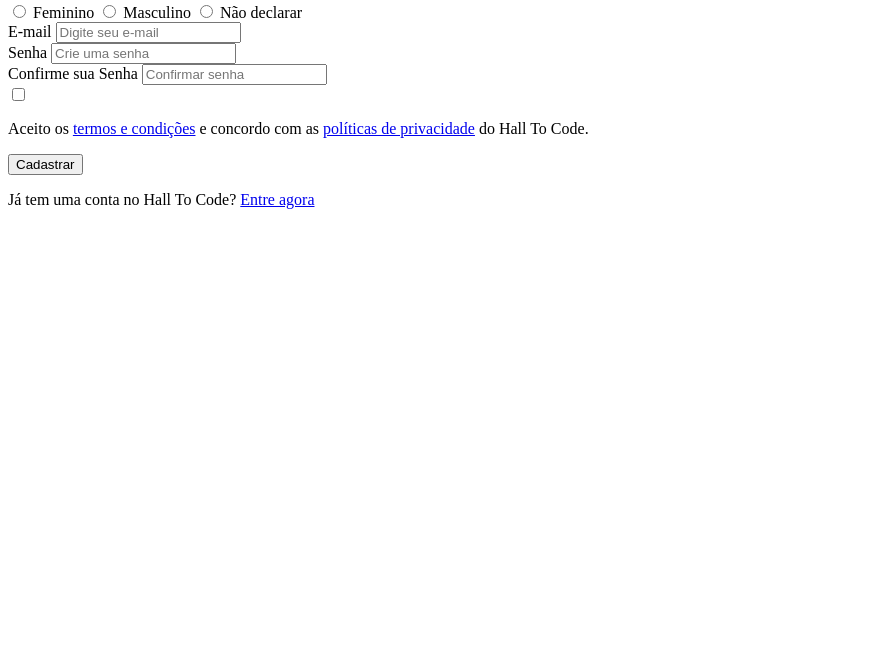
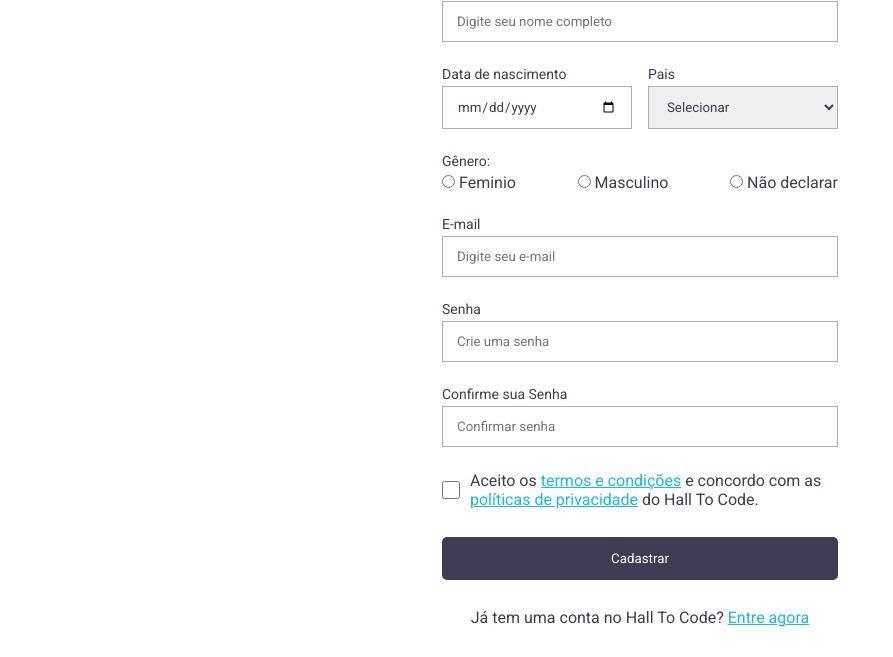
Before and after one commit to kelion-aquino/hall-to-code, a plain HTML site: page aula-02/index.html in a window 1280 px wide. Shown: the part 144-801 px from the top of the page, without its empty margins (0-893 px from the left). Drawn offline with Linux system fonts and the light colour scheme.

Commit message:
Fix html and css from Login page

```diff
--- a/aula-02/index.html
+++ b/aula-02/index.html
@@ -11,22 +11,30 @@
 </head>
 
 <body>
+  <section class="container">
+    <form class="form">
       <h1 class="title">Faça seu cadastro</h1>
 
-  <div class="box-direction-column">
+      <div class="box">
         <label class="label-field" for="name-field">Nome completo</label>
-    <input class="primary-input" type="text" placeholder="Digite seu nome completo" id="name-field" />
+        <input
+          type="text"
+          placeholder="Digite seu nome completo"
+          class="field-input"
+          required
+        />
       </div>
 
-  <div class="box-direction-row">
-    <div class="box-direction-column">
+      <div class="double-box">
+        <div class="box space-between">
           <label class="label-field">Data de nascimento</label>
-      <input class="input-date" type="date" />
+          <input class="field-input" type="date" />
         </div>
 
-    <div class="box-direction-column">
+        <div class="box space-between">
           <label class="label-field">Pais</label>
-      <select>
+          <select class="select">
+            <option>Selecionar</option>p
             <option>Brasil</option>
             <option>Argentina</option>
             <option>Uruguai</option>
@@ -34,47 +42,74 @@
         </div>
       </div>
 
-  <div class="box-direction-column">
-    <label class="label-field">Gênero:</label>
-    <div class="box-direction-row">
+      <div class="box">
+        <span class="genre-title">Gênero:</span>
+
+        <div class="genre-options">
+          <div class="select-genre">
             <input type="radio" name="input-genre" />
-      Feminino
+            <label>Feminio</label>
+          </div>
+
+          <div class="select-genre">
             <input type="radio" name="input-genre" />
-      Masculino
+            <label>Masculino</label>
+          </div>
+
+          <div class="select-genre">
             <input type="radio" name="input-genre" />
-      Não declarar
+            <label>Não declarar</label>
+          </div>
         </div>
       </div>
 
-  <div class="box-direction-column">
+      <div class="box">
         <label class="label-field">E-mail</label>
-    <input class="primary-input" type="email" placeholder="Digite seu e-mail" />
+        <input
+          class="field-input"
+          type="email"
+          placeholder="Digite seu e-mail"
+          required
+        />
       </div>
 
-  <div class="box-direction-column">
+      <div class="box">
         <label class="label-field">Senha</label>
-    <input class="primary-input" type="password" placeholder="Crie uma senha" />
+        <input
+          class="field-input"
+          type="password"
+          placeholder="Crie uma senha"
+          required
+        />
       </div>
 
-  <div class="box-direction-column">
+      <div class="box">
         <label class="label-field">Confirme sua Senha</label>
-    <input class="primary-input" type="password" placeholder="Confirmar senha" />
+        <input
+          class="field-input"
+          type="password"
+          placeholder="Confirmar senha"
+          required
+        />
       </div>
 
-  <div class="box-direction-row">
-    <input type="checkbox" />
-    <p class="eula-field">
+      <div class="terms">
+        <input type="checkbox" class="checkbox-field" />
+        <p>
           Aceito os
-      <a class="login" target="_blank" href="./login.html">termos e condições</a>
+          <a href="#">termos e condições</a>
           e concordo com as
-      <a class="login" target="_blank" href="./login.html">políticas de privacidade</a>
+          <a href="#">políticas de privacidade</a>
           do Hall To Code.
         </p>
       </div>
 
-  <button>Cadastrar</button>
+      <button class="button">Cadastrar</button>
 
-  <p>
-    Já tem uma conta no Hall To Code? <a class="login" href="./login.html">Entre agora</a>
+      <p class="account">
+        Já tem uma conta no Hall To Code?
+        <a href="./html/login.html">Entre agora</a>
       </p>
+    </form>
+  </section>
 </body>
--- /dev/null
+++ b/aula-02/styles.css
@@ -0,0 +1,100 @@
+* {
+  margin: 0;
+  padding: 0;
+  font-weight: 400px;
+
+  color: #3f3d56;
+  font-family: "Roboto", sans-serif;
+}
+
+body {
+  display: flex;
+  justify-content: center;
+}
+
+.form {
+  display: flex;
+  flex-direction: column;
+  align-items: center;
+
+  max-width: 396px;
+  width: 100%;
+}
+
+.title {
+  font-weight: 700;
+  font-size: 37px;
+  margin: 60px 0 22px;
+}
+
+.double-box,
+.genre-options {
+  display: flex;
+  justify-content: space-between;
+
+  width: 100%;
+}
+
+.box {
+  display: flex;
+  flex-direction: column;
+  width: 100%;
+  margin-bottom: 24px;
+}
+
+.space-between {
+  width: 48%;
+}
+
+.label-field,
+.genre-title {
+  font-size: 14px;
+  margin-bottom: 4px;
+}
+
+.field-input,
+.select {
+  width: 100%;
+  border: 1px solid #ABB3A8;
+  padding: 12px 14px;
+}
+
+.terms {
+  display: flex;
+
+  margin-bottom: 28px;
+}
+
+.checkbox-field {
+  margin-right: 10px;
+
+  min-width: 18px;
+  min-height: 18px;
+
+  border-radius: 0;
+}
+
+.button {
+  width: 100%;
+  background-color: #3F3D56;
+  color: #FFFFFF;
+  border: 0;
+  padding: 14px 0;
+
+  border-radius: 5px;
+  margin-bottom: 28px;
+
+  transition-duration: 300ms;
+}
+
+.button:hover {
+  background-color: #3f3d56e5;
+}
+
+a {
+  color: #1DB9E0;
+}
+
+.account {
+  margin-bottom: 30px;
+}
```
Also changed, not shown: aula-02/html/login.html (added, +58 -0 lines). Lines whose indentation alone changed are shown as unchanged.
